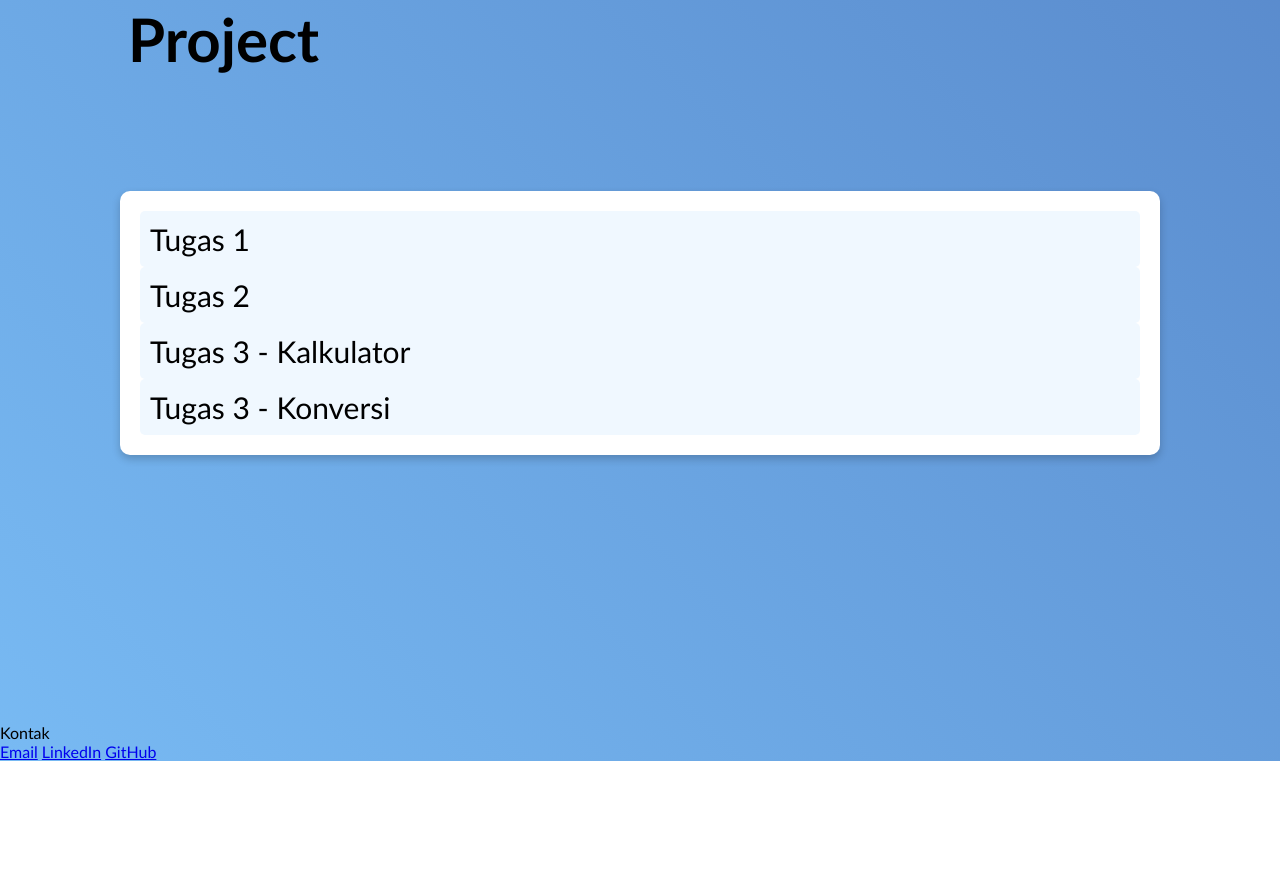
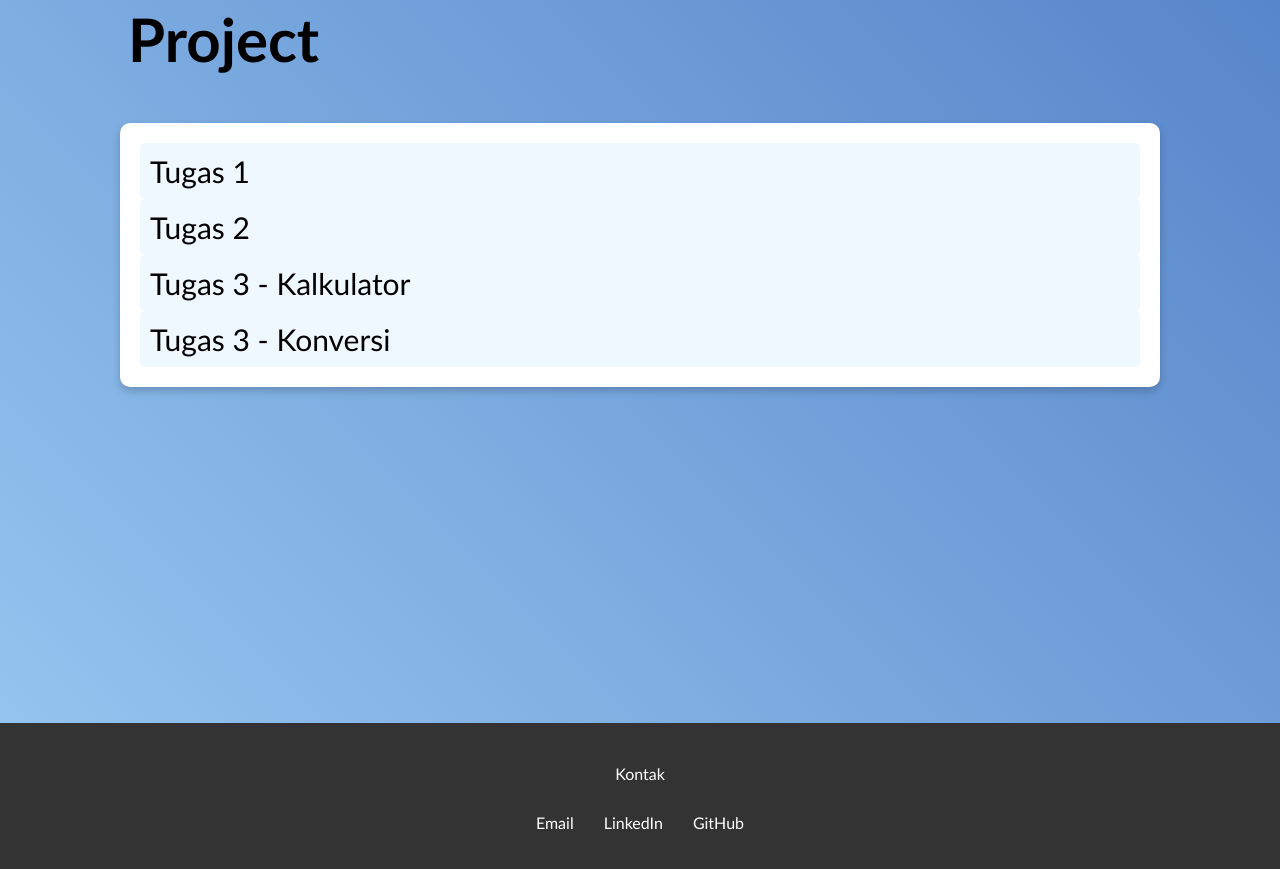
Before and after one commit to KangDap/kangdap.github.io, a plain HTML site: page index.html in a window 1280 px wide. Shown: the part 1677-2546 px from the top of the page. Before the commit the page ends 2438 px from the top, so only its background shows below. Drawn offline with Linux system fonts and the light colour scheme.

Commit message:
Update style.css

```diff
--- a/style.css
+++ b/style.css
@@ -5,7 +5,7 @@
 }
 
 body{
-    background: linear-gradient(45deg, #78baf3, #4266af);
+    background: linear-gradient(45deg, #98c8f1, #2552ac);
     min-height: 100vh;
     display: flex;
     flex-direction: column;
@@ -21,6 +21,7 @@ body{
 .home-container .content p{
     font-size: 20px;
     margin-top: 20px;
+    width: 700px;
 }
 
 .home-container .content img{
@@ -32,7 +33,7 @@ body{
 }
 
 .about-container .content p{
-    font-size: 25px;
+    font-size: 20px;
     margin-top: 20px;
 }
 
@@ -40,12 +41,12 @@ body{
     position: absolute;
     left: 130%;
     top: 160%;
-    width: 500px;
+    width: 700px;
 }
 
 .about-container .content img{
     position: absolute;
-    top: 150%;
+    top: 250%;
     left: 10%;
     width: 200px;
     border-radius: 10px;
@@ -55,7 +56,7 @@ body{
     position: absolute;
     top: 10%;
     left: 15%;
-    font-size: 40px;
+    font-size: 30px;
 }
 
 .project-container .content{
@@ -86,6 +87,7 @@ body{
     display: flex;
     justify-content: center;
     flex-direction: column;
+    position: absolute;
     background-color: white;
     padding: 20px;
     border-radius: 10px;
@@ -93,6 +95,7 @@ body{
     width: 1000px;
     margin-left: auto;
     margin-right: auto;
+    top: 25%;
     font-size: 30px;
 }
 
@@ -162,3 +165,33 @@ li a {
 li a:hover {
     background-color: #111;
 }
+
+.footer {
+    width: 100%;
+    background-color: #333;
+    height: 150px;
+    display: flex;
+    align-items: center;
+    flex-direction: column;
+    color: white;
+    justify-content: center;
+}
+
+.footer a {
+    color: white;
+    text-decoration: none;
+    transition: all .3s;
+}
+
+.footer .contact{
+    display: flex;
+    justify-content: center;
+    align-items: center;
+    gap: 30px;
+    margin-top: 30px;
+}
+
+.footer .contact a:hover{
+    color: #78baf3;
+    transition: all .3s;
+}
```
